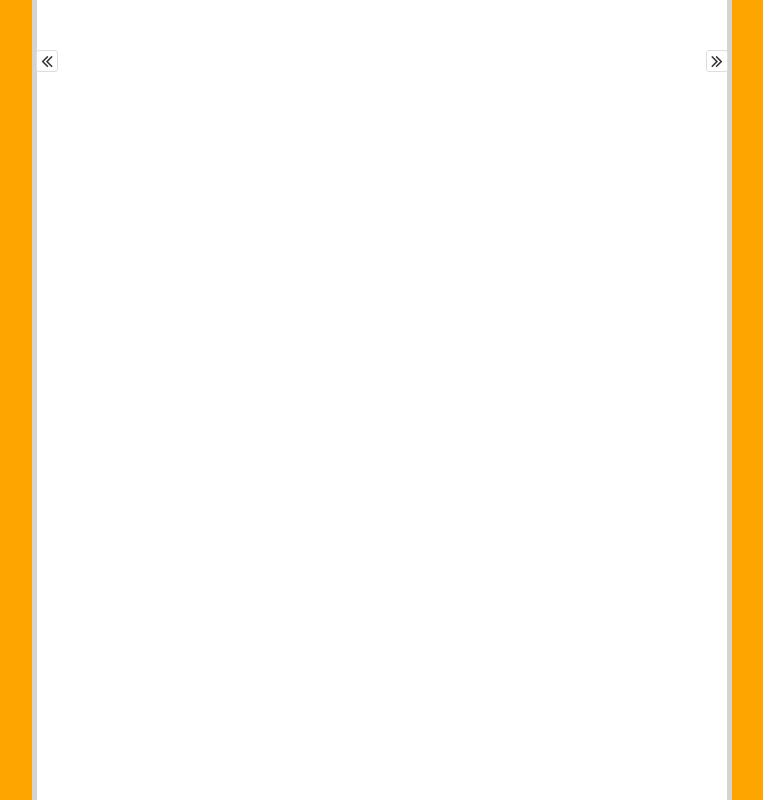
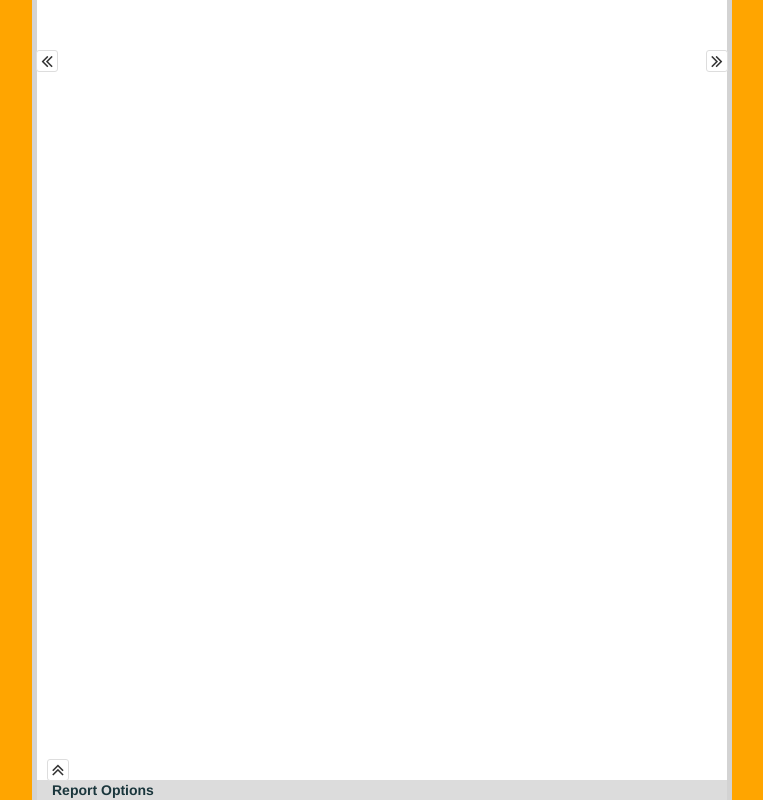
Before and after one commit to dwachenschwanz/resizer, a plain HTML site: page index.html in a window 1280 px wide. Shown: the whole page, without its empty margins (258-1021 px from the left). Drawn offline with Linux system fonts and the light colour scheme.

Commit message:
added report options bar

```diff
--- a/index.html
+++ b/index.html
@@ -19,7 +19,11 @@
         <div class="resizer sw"> </div>
         <div class="resizer se"> </div> -->
     </div>
-    <div class="workspace"></div>
+    <div class="workspace">
+        <div id="reportoptions">Report Options
+            <button id="upBtn"><i class="fa fa-angle-double-up"></i></button>
+        </div>
+    </div>
     <div class="item right">
         <button id="rightBtn"><i class="fa fa-angle-double-right"></i></button>
         <div class="bar"></div>
--- a/style.css
+++ b/style.css
@@ -38,6 +38,13 @@ body {
 
 .item.right {
     border-left: 5px solid lightgray;
+}
+
+
+.item.collapsed {
+  border-right: 0px solid lightgrey;
+  width: 25px;
+  background-color: lightgray;
 }
 
     .workspace {
@@ -172,3 +179,39 @@ body {
         top: 50px;
 
       }
+
+
+      #reportoptions {
+        background-color: gainsboro;
+        color: #1a363c;
+        padding: 3px 3px 3px 15px;
+        height: 20px;
+        width: 100vw;
+        font-size: 14px;
+        font-weight: bold;
+        line-height: 20px;
+        text-size-adjust: 100%;
+        /* grid-area: reportoptions; */
+        position: fixed;
+        bottom: 0;
+        display: flex;
+        align-items: center;
+    }
+
+
+    #upBtn {
+      position: absolute;
+      display: flex;
+      justify-content: center;
+      align-items: center;
+      top: -21px;
+      left: 10px;
+      height: 22px;
+      width: 22px;
+      font-size: 20px;
+      color: rgb(51, 51, 51);
+      background-color: #ffffff;
+      /* outline-color: gainsboro; */
+      border: 1px solid #ddd;
+      z-index: 100;
+    }
```
